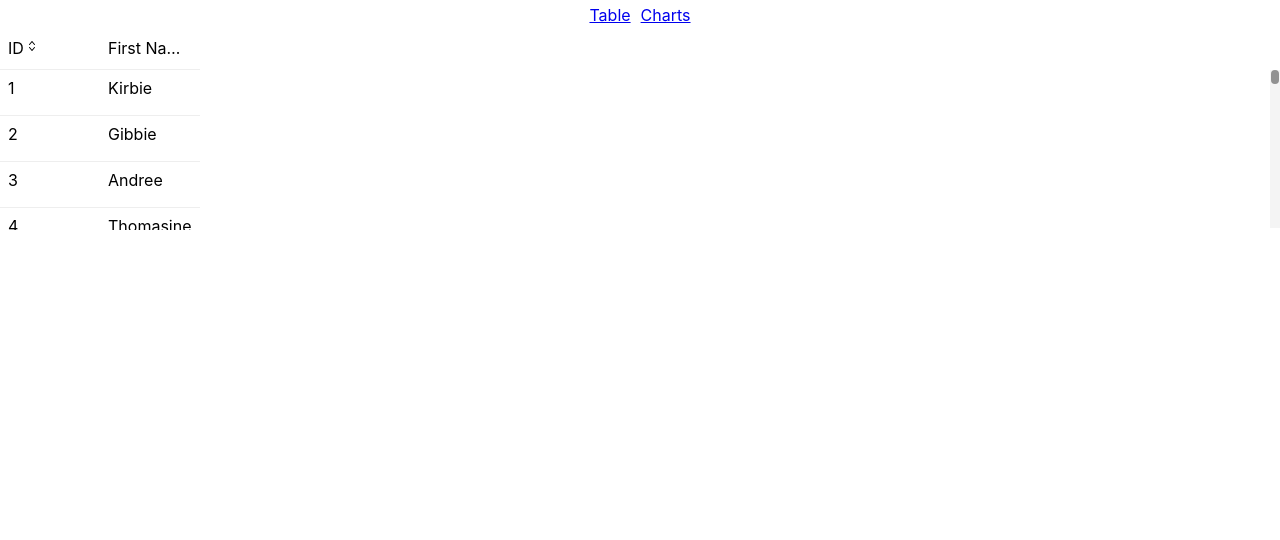
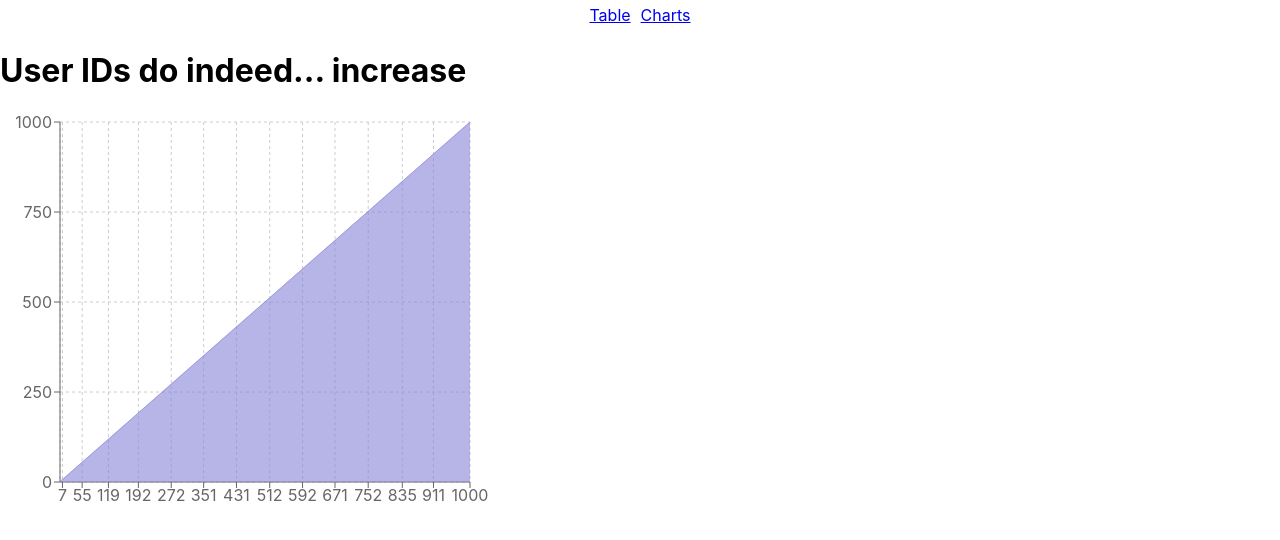
Before and after one commit to Olivia-Pasion/open-source-spotlight, a React (Create React App) app: page /charts in a window 1280 px wide. Shown: the top 540 px of the page. Built offline with nearby package versions, Linux system fonts and the light colour scheme.

Commit message:
finally got a chart to work

```diff
--- a/src/App.js
+++ b/src/App.js
@@ -3,7 +3,7 @@ import { Link, Route, Switch } from 'react-router-dom';
 
 // components
 import Table from './components/Table';
-import Chart from './components/Table';
+import Chart from './components/Chart';
 
 // style
 import './App.css';
--- a/src/components/Chart.js
+++ b/src/components/Chart.js
@@ -1,17 +1,32 @@
 // data
-import userData from './../users.json';
+import userData from '../users.json';
 
 // reChart
-import { BarChart, Bar, ResponsiveContainer } from 'recharts';
+import { AreaChart, Area, XAxis, YAxis, CartesianGrid, Tooltip } from 'recharts';
 
 export default function Chart() {
   const users = userData;
 
   return (
-    <ResponsiveContainer width="100%" height="100%">
-      <BarChart width={150} height={40} data={users}>
-        <Bar dataKey="favorite_color" fill="#8884d8" />
-      </BarChart>
-    </ResponsiveContainer>
+    <div>
+      <h1>User IDs do indeed... increase</h1>
+      <AreaChart
+        width={500}
+        height={400}
+        data={users}
+        margin={{
+          top: 10,
+          right: 30,
+          left: 0,
+          bottom: 0,
+        }}
+      >
+        <CartesianGrid strokeDasharray="3 3" />
+        <XAxis dataKey="id" />
+        <YAxis />
+        <Tooltip />
+        <Area type="monotone" dataKey="id" stroke="#8884d8" fill="#8884d8" />
+      </AreaChart>
+    </div>
   );
 }
```
